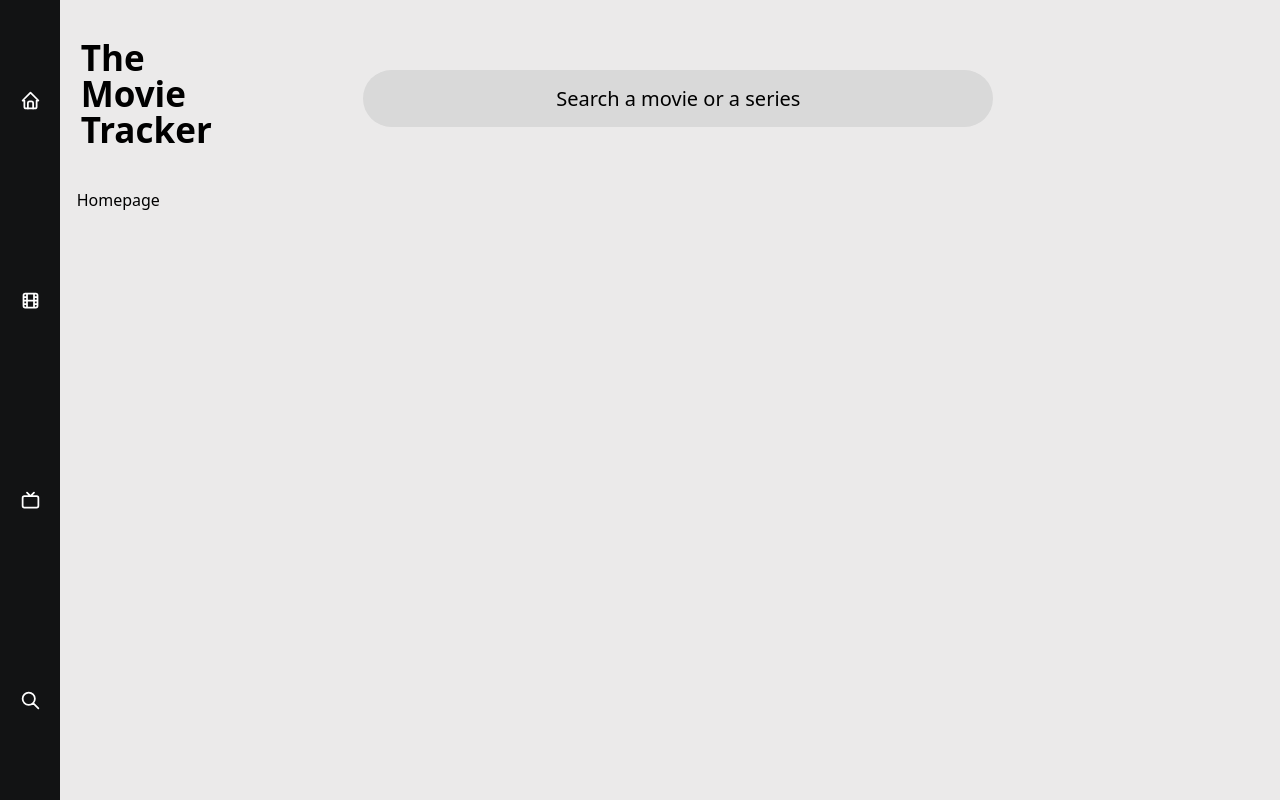
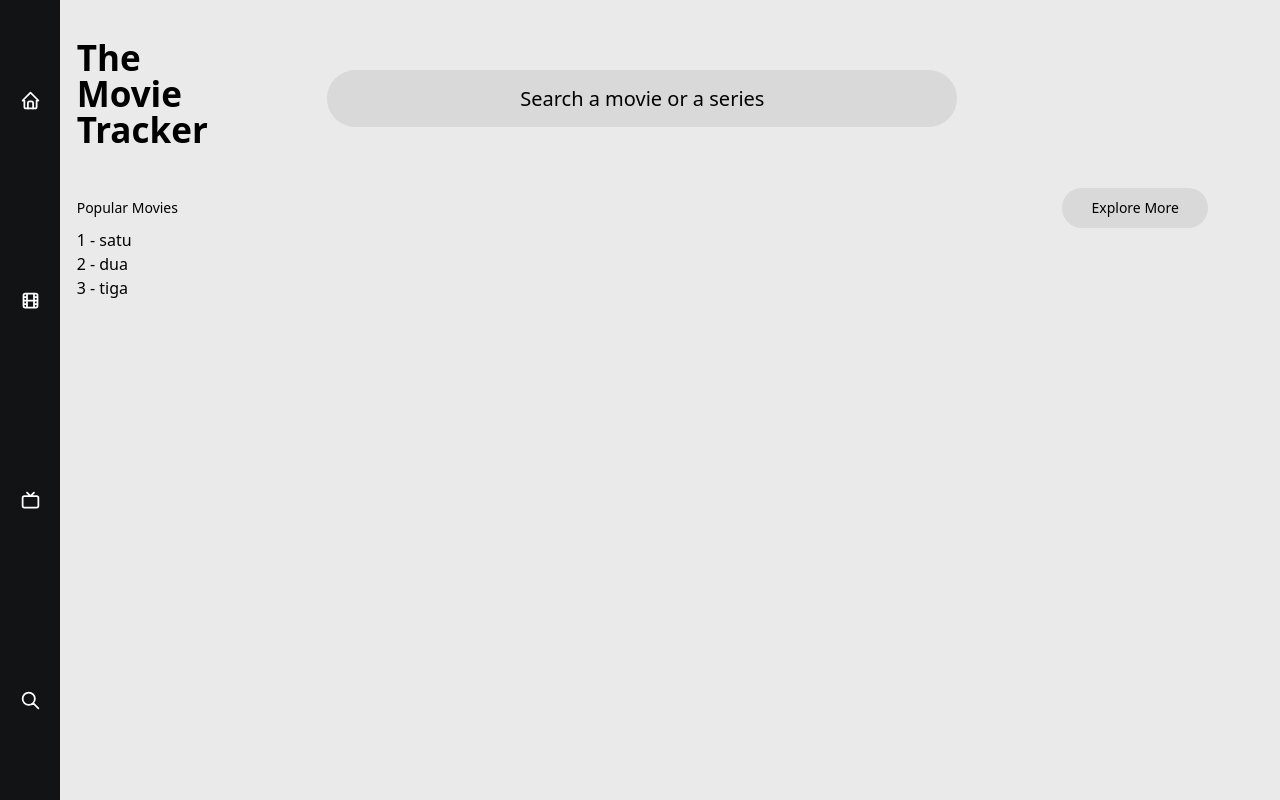
Before and after one commit to rahfathoni/movie-tracker, a Nuxt app: page / in a window 1280 px wide. Built offline with nearby package versions, Linux system fonts and the light colour scheme.

Commit message:
comp Button: base button; hompage page: popular movie bar;

```diff
--- a/app.vue
+++ b/app.vue
@@ -2,7 +2,7 @@
   <NuxtLayout >
     <div class="grid grid-cols-12">
       <Sidebar class="col-span-1 max-w-[60px]"/>
-      <div class="col-span-11 ml-none lg:ml-[-30px]">
+      <div class="col-span-11 ml-none lg:ml-[-30px] mr-none lg:mr-[72px]">
         <MainHeader />
         <NuxtPage />
       </div>
--- a/assets/css/main.css
+++ b/assets/css/main.css
@@ -11,3 +11,7 @@
 .bg-cust-gray {
   background-color: #d9d9d9;
 }
+
+.min-w-stretch-cust {
+  min-width: stretch;
+}
--- /dev/null
+++ b/components/Cards/Vertical.vue
@@ -0,0 +1,17 @@
+<script setup lang="ts">
+  const props = defineProps<{
+    data: {
+      id: Number,
+      name: String
+    }[];
+  }>();
+  const { data } = props;
+</script>
+
+<template>
+  <div id="cards">
+    <div v-for="datum in data" :key="datum.id">
+      {{datum.id}} - {{ datum.name }}
+    </div>
+  </div>
+</template>
--- /dev/null
+++ b/components/MainButton.vue
@@ -0,0 +1,16 @@
+<script setup lang="ts">
+const props = defineProps({
+  label: {
+    type: String,
+    default: "button"
+  }
+})
+</script>
+
+<template>
+  <button
+    class="bg-cust-gray text-sm py-[10px] px-[29px] rounded-full"
+  >
+    {{ label }}
+  </button>
+</template>
--- a/components/MainHeader.vue
+++ b/components/MainHeader.vue
@@ -1,7 +1,7 @@
 
 import { IconsSearch } from '#build/components';
 <template>
-  <header class="grid grid-cols-12 py-[40px] mx-1 sm:mx-none">
+  <header class="grid grid-cols-12 py-[40px]">
     <h1 name="title" class="text-[35px] font-semibold md:col-span-2 col-span-12 leading-9 md:text-left text-center">
       The<br class="hidden md:inline"/> Movie<br class="hidden md:inline"/> Tracker
     </h1>
@@ -10,7 +10,7 @@ import { IconsSearch } from '#build/components';
         autocomplete="off"
         name="search"
         placeholder="&#8203;Search a movie or a series"
-        class="bg-cust-gray border-none rounded-full h-[57px] w-[630px] placeholder-black px-8 text-xl"
+        class="bg-cust-gray border-none rounded-full h-[57px] w-[630px] placeholder-black px-8 text-xl min-w-stretch-cust"
       />
     </div>
   </header>
--- a/pages/index.vue
+++ b/pages/index.vue
@@ -1,5 +1,39 @@
+<script setup lang="ts">
+  const toMovies = async () => {
+    await navigateTo('/movie')
+  }
+  const test = [
+    {
+      id: 1,
+      name: "satu"
+    },
+    {
+      id: 2,
+      name: "dua"
+    },
+    {
+      id: 3,
+      name: "tiga"
+    }
+  ]
+</script>
+
 <template>
-  <main>
-    Homepage
+  <main id="homepage">
+    <section id="popularMoviesTop" class="flex justify-between items-center">
+      <h2 class="font-medium text-sm">
+        Popular Movies
+      </h2>
+      <MainButton
+        label="Explore More"
+        @click="toMovies()"
+      />
+    </section>
+    <section id="popularMoviesList">
+      <CardsVertical :data="test"/>
+    </section>
+    <!-- <section id="popularTvSeries">
+
+    </section> -->
   </main>
 </template>
```
